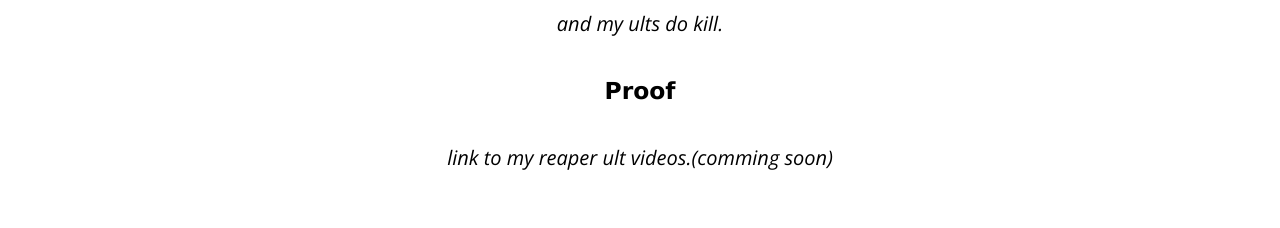
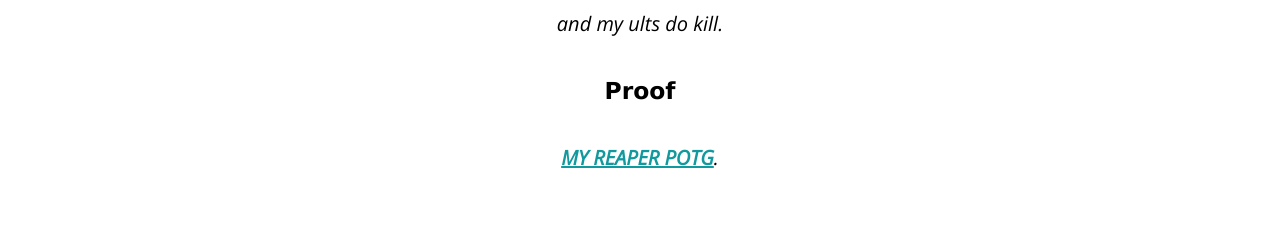
Before and after one commit to Firesidebread/mv, a plain HTML site: page index.html in a window 1280 px wide. Shown: the part 1600-1828 px from the top of the page. Drawn offline with nearby package versions, Linux system fonts and the light colour scheme; a web font is replaced by a local one.

Commit message:
Update index.html

```diff
--- a/index.html
+++ b/index.html
@@ -35,7 +35,7 @@
             <h3>I can press z while playing reaper.</h3>
             <p>and my ults do kill.</p>
             <h3>Proof</h3>
-            <p>link to my reaper ult videos.(comming soon)</p>
+            <p><em><strong><a href="https://youtube.com/shorts/GnocaHe3bLI?feature=share" target="_blank">MY REAPER POTG</a></strong>.</em></p>
           </div>
           <hr>
         <div class="skill-row">
```
